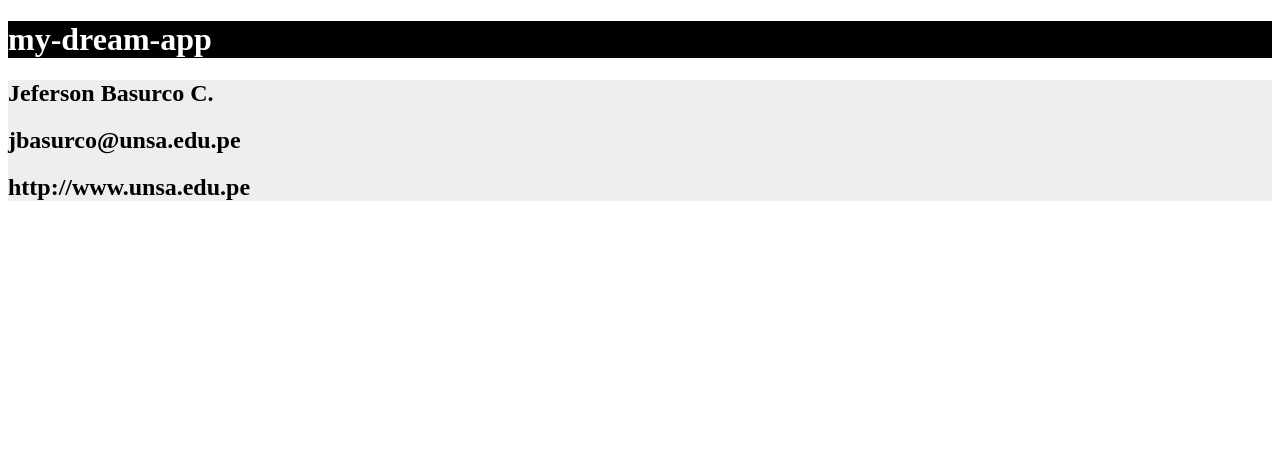
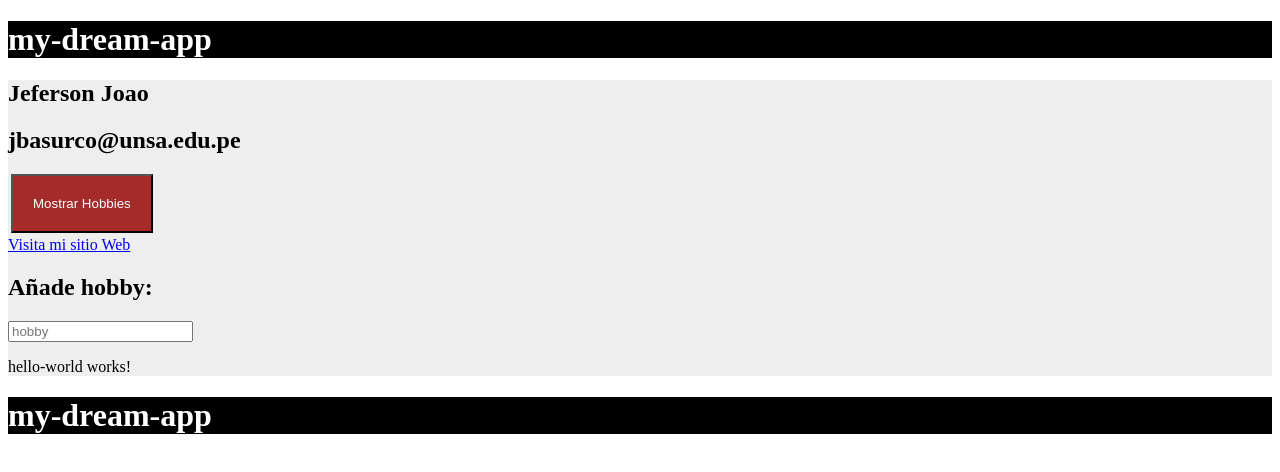
Before and after one commit to JefersonPWeb2/TareaAngular, an Angular app in the folder my-dream-app/: page / in a window 1280 px wide. Shown: the top 472 px of the page. Built offline with nearby package versions, Linux system fonts and the light colour scheme.

Commit message:
Creación de un botón para mostrar hobbies y un formulario para añadir más, creación de un componente

```diff
--- a/my-dream-app/angular.json
+++ b/my-dream-app/angular.json
@@ -107,5 +107,8 @@
         }
       }
     }
+  },
+  "cli": {
+    "analytics": "c4d7818d-03f2-4e78-a19f-512762c97934"
   }
 }
--- a/my-dream-app/src/app/app.component.css
+++ b/my-dream-app/src/app/app.component.css
@@ -6,3 +6,15 @@
     background-color: #eee;
     color: black;
 }
+.component2 {
+    background-color: #555;
+    color: red;
+    padding: 20px;
+}
+.btn {
+    padding: 20px;
+    color: white;
+    background-color: brown;
+    display: block;
+    margin: 3px;
+}
--- a/my-dream-app/src/app/app.component.html
+++ b/my-dream-app/src/app/app.component.html
@@ -1,9 +1,26 @@
 <router-outlet></router-outlet>
+
 <div class="black">
   <h1> {{title}} </h1>
 </div>
 <div class="ash">
   <h2>{{ name }}</h2>
   <h2>{{ email }}</h2>
-  <h2>{{ webpage }}</h2>
+
+  <button (click)="toggleHobbies()" class="btn">{{ showHobbies ? 'Ocultar Hobbies' : 'Mostrar Hobbies' }}</button>
+  <div *ngIf="showHobbies" class="component2">
+    <h3>Hobbies:</h3>
+    <ul>
+      <li *ngFor="let hobby of hobbies">{{ hobby }}</li>
+    </ul>
+  </div>
+  <a href="{{ webpage }}" target="_blank">Visita mi sitio Web</a>
+  <h2>Añade hobby:</h2>
+  <form (submit)="newHobby(hobby)">
+    <input #hobby type="text" placeholder="hobby">
+  </form>
+  <app-hello-world>Aqui</app-hello-world>
 </div>
+<div class="black">
+  <h1>{{ title }}</h1>
+</div>
--- a/my-dream-app/src/app/app.component.ts
+++ b/my-dream-app/src/app/app.component.ts
@@ -1,13 +1,34 @@
 import { Component } from '@angular/core';
-
 @Component({
   selector: 'app-root',
   templateUrl: './app.component.html',
-  styleUrl: './app.component.css'
+  styleUrl: './app.component.css',
 })
 export class AppComponent {
   title = 'my-dream-app';
-  name = "Jeferson Basurco C.";
-  email = "jbasurco@unsa.edu.pe";
-  webpage = "http://www.unsa.edu.pe";
+  name : string;
+  email; //: string;
+  webpage : string;
+  hobbies : string[];
+  showHobbies : boolean;
+  constructor(){
+    console.log("Constructor working...");
+    this.name = "Jeferson Joao";
+    this.email = "jbasurco@unsa.edu.pe";
+    this.webpage = "http://www.unsa.edu.pe";
+    this.hobbies = ["Futbol","Programación","Netflix"];
+    this.showHobbies = false;
+  }
+  showhobbies (){
+    return true;
+  }
+  toggleHobbies(){
+    this.showHobbies = !this.showHobbies;
+  }
+  newHobby(hobby:any){
+    //console.log(hobby.value);
+    this.hobbies.push(hobby.value);
+    hobby.value="";
+    return false;
+  }
 }
--- a/my-dream-app/src/app/app.module.ts
+++ b/my-dream-app/src/app/app.module.ts
@@ -3,10 +3,12 @@ import { BrowserModule, provideClientHydration } from '@angular/platform-browser
 
 import { AppRoutingModule } from './app-routing.module';
 import { AppComponent } from './app.component';
+import { HelloWorldComponent } from './hello-world/hello-world.component';
 
 @NgModule({
   declarations: [
-    AppComponent
+    AppComponent,
+    HelloWorldComponent
   ],
   imports: [
     BrowserModule,
--- /dev/null
+++ b/my-dream-app/src/app/hello-world/hello-world.component.html
@@ -0,0 +1 @@
+<p>hello-world works!</p>
```
Also changed, not shown: my-dream-app/src/app/hello-world/hello-world.component.ts (added, +10 -0 lines), my-dream-app/src/app/hello-world/hello-world.component.css (added), 1 other file (tests, documents, lock files or other folders).
